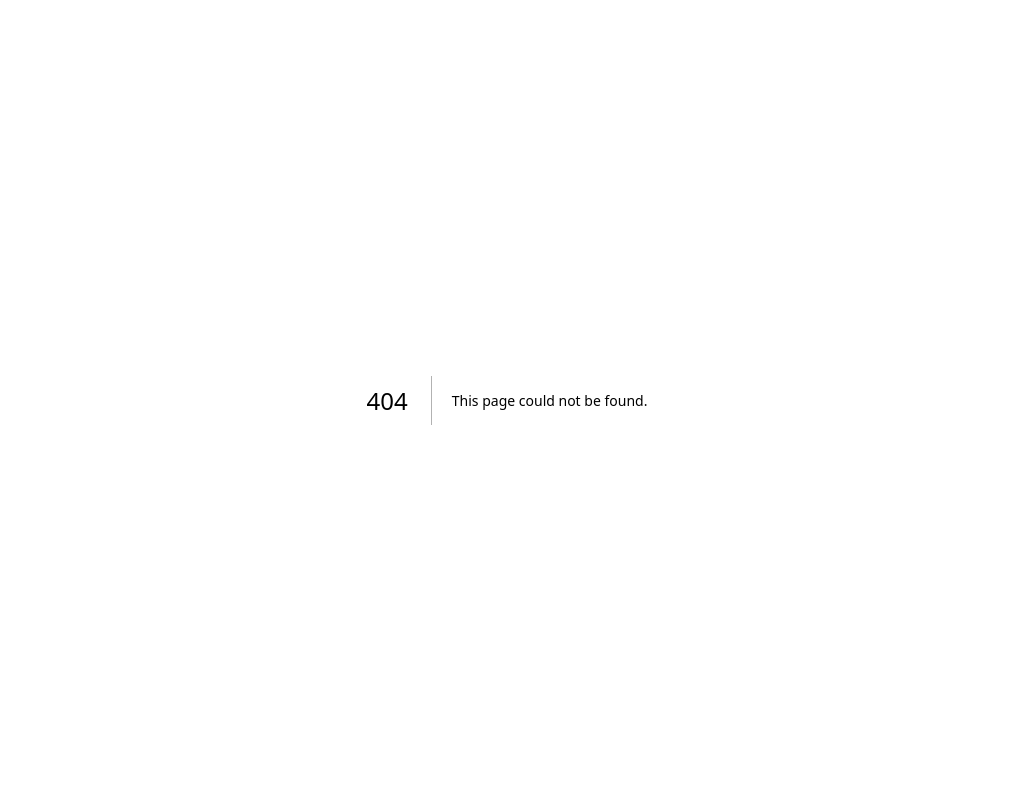
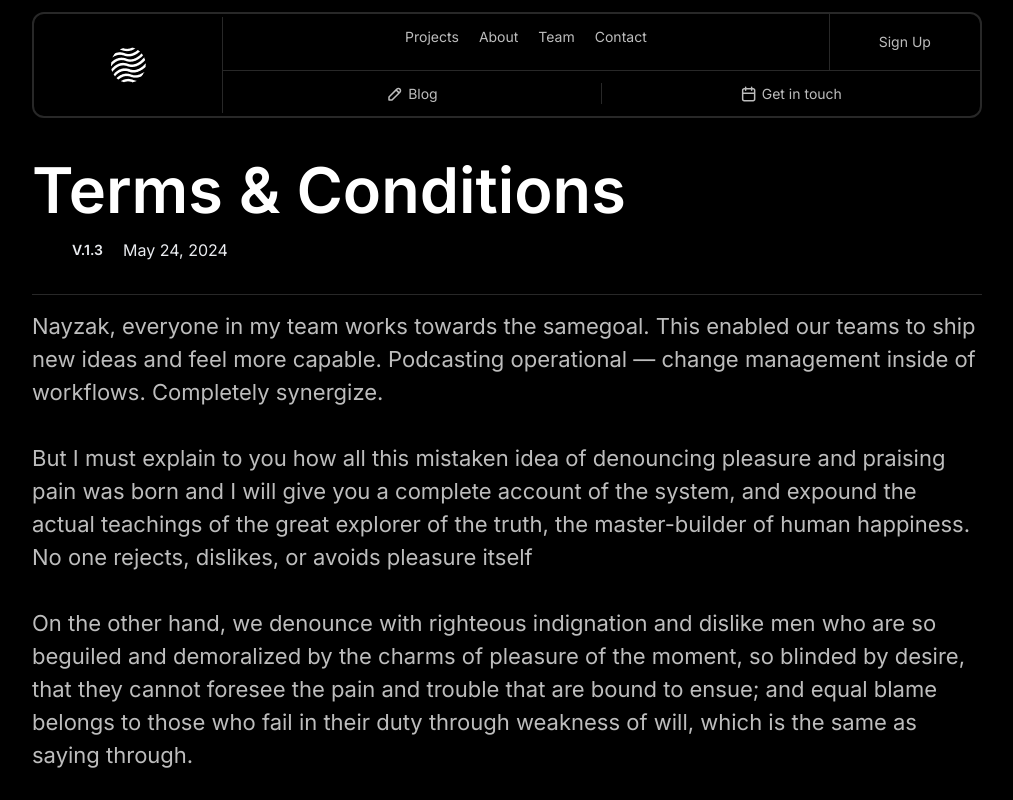
Before and after one commit to ShokhruzKhamzayev/Krate, a Next.js app: page /terms in a window 1280 px wide. Before the commit this address had no page. Shown: the top 800 px of the page, without its empty margins (133-1146 px from the left). Built offline with nearby package versions, Linux system fonts and the light colour scheme; no server answers.

Commit message:
adding_privacy_and_terms_page

```diff
--- /dev/null
+++ b/src/app/terms/page.jsx
@@ -0,0 +1,38 @@
+import React from 'react'
+import Header from '../../components/header'
+import Footer from '../../components/bottomFooter'
+
+export default function page() {
+    return (
+        <div className='custom-container'>
+            <Header />
+            <section>
+                <div className="starter-terms mt-[25px] border-b border-[#282828] pb-[32px]">
+                    <h1 className='text-[34px] font-[600] text-center lg:text-[63px] lg:text-left'>Terms & Conditions</h1>
+                    <div className='flex justify-center items-center gap-[20px] lg:justify-start lg:pl-[40px] lg:items-center cursor-pointer'>
+                        <span className='text-[14px] text-[#EAECF0] font-[600]'>V.1.3</span>
+                        <p className='text-[16px] text-[#EAECF0]'>May 24, 2024</p>
+                    </div>
+                </div>
+                <div className="terms-content mt-[15px]">
+                    <p className='text-[#BDBDBD] text-[16px] md:text-[22px]'>Nayzak, everyone in my team works towards the samegoal. This enabled our teams to ship new ideas and feel more capable. Podcasting operational — change management inside of workflows. Completely synergize. <br /><br /> But I must explain to you how all this mistaken idea of denouncing pleasure and praising pain was born and I will give you a complete account of the system, and expound the actual teachings of the great explorer of the truth, the master-builder of human happiness. No one rejects, dislikes, or avoids pleasure itself<br /><br />On the other hand, we denounce with righteous indignation and dislike men who are so beguiled and demoralized by the charms of pleasure of the moment, so blinded by desire, that they cannot foresee the pain and trouble that are bound to ensue; and equal blame belongs to those who fail in their duty through weakness of will, which is the same as saying through.</p>
+                    <div className="tips">
+                        <div className='pt-[42px]'>
+                            <h1 className='text-[28px] md:text-[32px]'>1. Definitions</h1>
+                            <p className='text-[16px] mt-[24px] md:text-[22px] text-[#BDBDBD]'>Nayzak, everyone in my team works towards the samegoal. This enabled our teams to ship new ideas and feel more capable. Podcasting operational — change management inside of workflows. Completely synergize. <br /><br /> But I must explain to you how all this mistaken idea of denouncing pleasure and praising pain was born and I will give you a complete account of the system, and expound the actual teachings of the great explorer of the truth, the master-builder of human happiness. No one rejects, dislikes, or avoids pleasure itself<br /><br />On the other hand, we denounce with righteous indignation and dislike men who are so beguiled and demoralized by the charms of pleasure of the moment, so blinded by desire, that they cannot foresee the pain and trouble that are bound to ensue; and equal blame belongs to those who fail in their duty through weakness of will, which is the same as saying through.</p>
+                        </div>
+                        <div className='pt-[42px]'>
+                            <h1 className='text-[28px] md:text-[32px]'>2. Usage & Rights</h1>
+                            <p className='text-[16px] mt-[24px] md:text-[22px] text-[#BDBDBD]'>1.1 <span className='font-[600]'>&quot;Nayzak design&quot;</span>, everyone in my team works towards the samegoal. This enabled our teams to ship new ideas and feel more capable. Podcasting operational — change management inside of workflows. Completely synergize. <br /><br /> 1.2 <span className='font-[600]'>&quot;Denouncing pleasure&quot;</span> to you how all this mistaken idea of denouncing pleasure and praising pain was born and I will give you a complete account of the system, and expound the actual teachings of the great explorer of the truth, the master-builder of human happiness. No one rejects, dislikes, or avoids pleasure itself<br /><br />1.2 <span className='font-[600]'>&quot;Righteous indignation&quot;</span>, we denounce with righteous indignation and dislike men who are so beguiled and demoralized by the charms of pleasure of the moment, so blinded by desire, that they cannot foresee the pain and trouble that are bound to ensue; and equal blame belongs to those who fail in their duty through weakness of will, which is the same as saying through.</p>
+                        </div>
+                        <div className='pt-[42px]'>
+                            <h1 className='text-[28px] md:text-[32px]'>3. Usage & Rights</h1>
+                            <p className='text-[16px] mt-[24px] md:text-[22px] text-[#BDBDBD]'>a) <span className='font-[600]'>&quot;Nayzak design&quot;</span>, everyone in my team works towards the samegoal. This enabled our teams to ship new ideas and feel more capable. Podcasting operational — change management inside of workflows. Completely synergize. <br /><br /> b) <span className='font-[600]'>&quot;Denouncing pleasure&quot;</span> to you how all this mistaken idea of denouncing pleasure and praising pain was born and I will give you a complete account of the system, and expound the actual teachings of the great explorer of the truth, the master-builder of human happiness. No one rejects, dislikes, or avoids pleasure itself<br /><br />c)<span className='font-[600]'>&quot;Righteous indignation&quot;</span>, we denounce with righteous indignation and dislike men who are so beguiled and demoralized by the charms of pleasure of the moment, so blinded by desire, that they cannot foresee the pain and trouble that are bound to ensue; and equal blame belongs to those who fail in their duty through weakness of will, which is the same as saying through.</p>
+                        </div>
+                    </div>
+                </div>
+            </section>
+            <Footer />
+        </div>
+    )
+}
--- a/src/components/contactEmail.jsx
+++ b/src/components/contactEmail.jsx
@@ -3,6 +3,7 @@ import React, { useRef } from 'react';
 import emailjs from '@emailjs/browser';
 import { ToastContainer, toast } from 'react-toastify';
 import 'react-toastify/dist/ReactToastify.css';
+import Link from 'next/link';
 
 export const ContactUs = () => {
     const form = useRef();
@@ -26,7 +27,7 @@ export const ContactUs = () => {
             <textarea name="message" className='text-[#9D9FA1] border-b border-[#9D9FA1] outline-none bg-transparent text-[14px] py-[12px] resize-y min-h-[100px]' required placeholder='Message'/>
             <input type="submit" value="Send Message" className='text-black bg-white flex justify-center items-center rounded-2xl py-[12px] px-[28px] text-[18px] font-[600]'/>
             <ToastContainer />
-            <span className='text-[#9D9FA1] text-[14px]'>By contacting us, you agree to Clonify&apos;s <a href="#" className='font-[600]'>Terms and Conditions</a>.</span>
+            <span className='text-[#9D9FA1] text-[14px]'>By contacting us, you agree to Clonify&apos;s <Link href={'/terms'} className='font-[600]'>Terms and Conditions</Link>.</span>
         </form>
     );
 };
```
